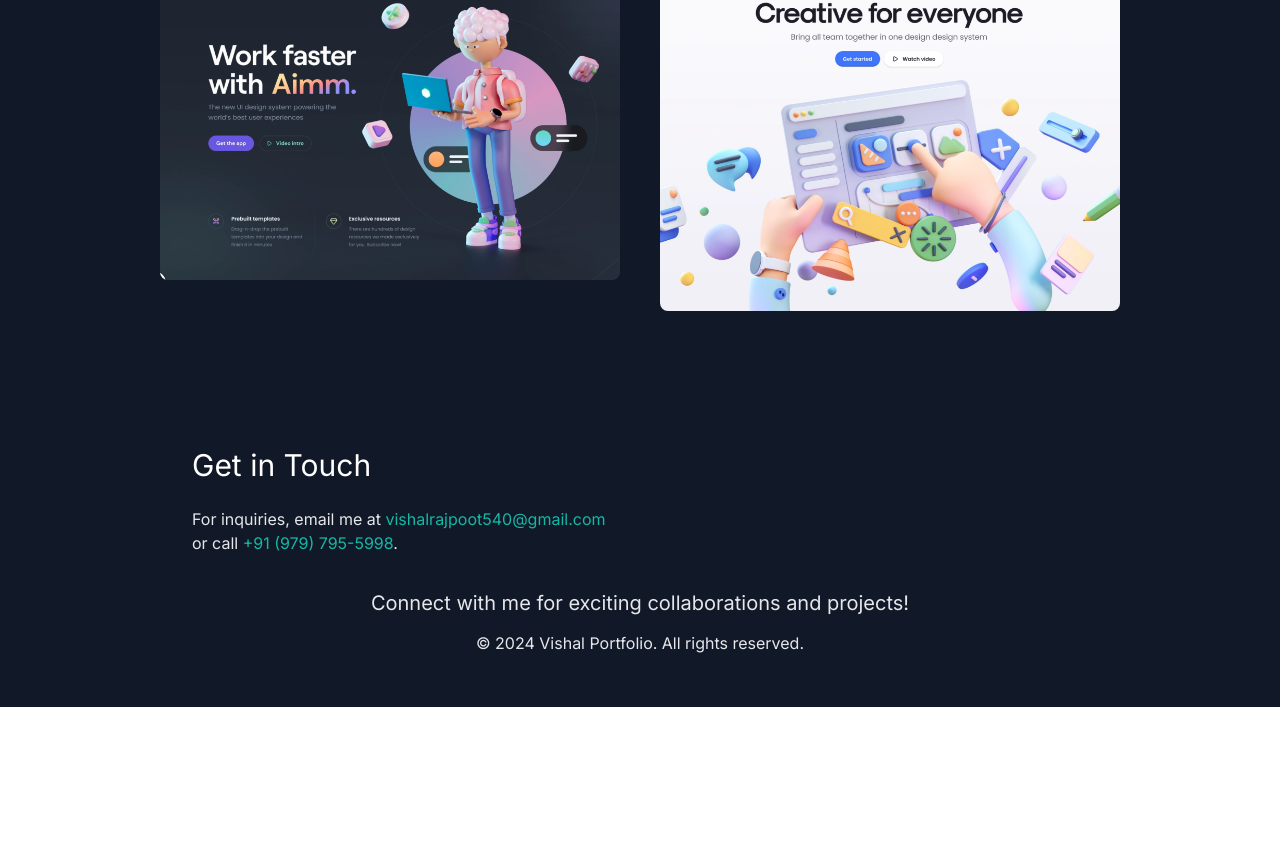
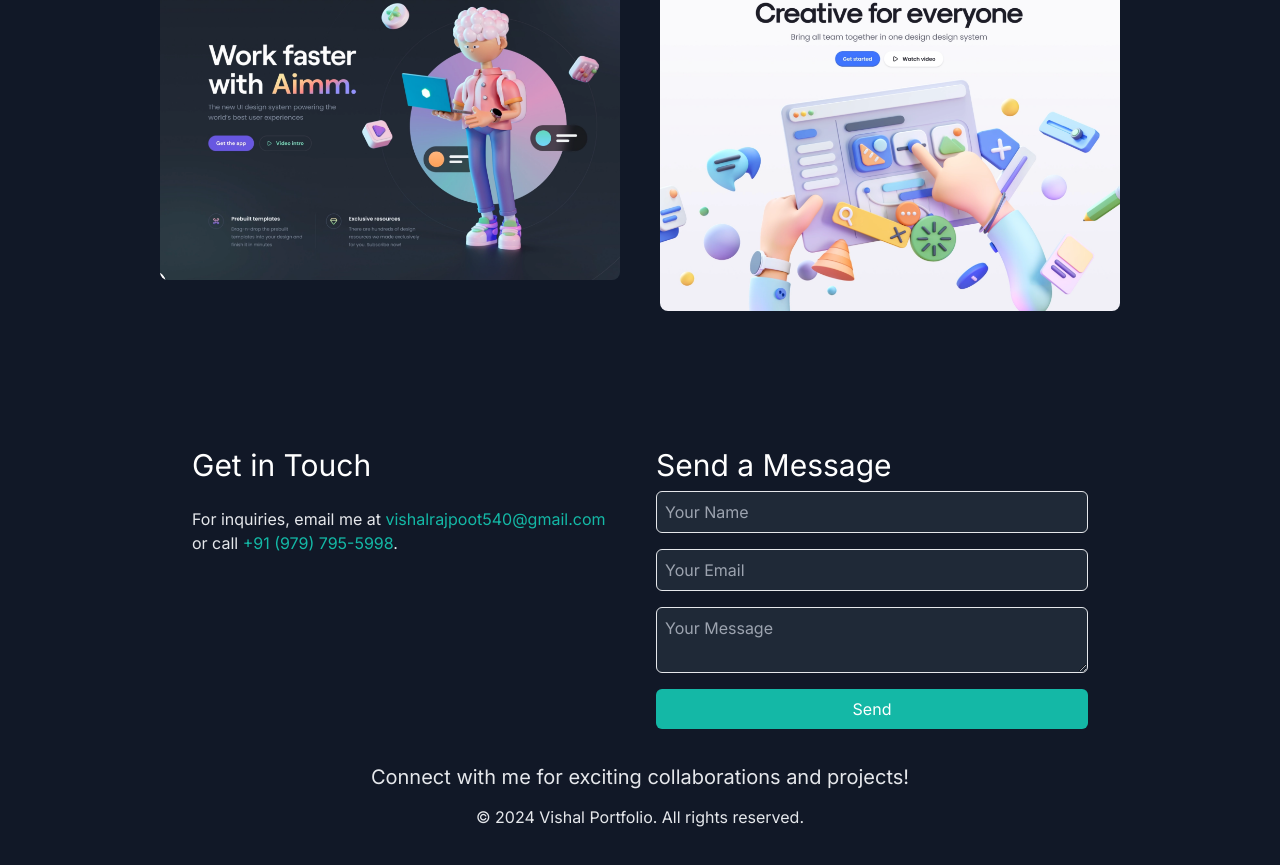
Before and after one commit to vishal-rajpoot/vishal-portfolio, a Next.js app: page / in a window 1280 px wide. Shown: the part 4827-5692 px from the top of the page. Before the commit the page ends 5534 px from the top, so only its background shows below. Built offline with nearby package versions, Linux system fonts and the light colour scheme.

Commit message:
Update page.tsx

```diff
--- a/app/page.tsx
+++ b/app/page.tsx
@@ -398,6 +398,59 @@ export default function Home() {
               .
             </p>
           </div>
+          {/* Contact Form */}
+      <div>
+        <h2 className="text-2xl py-2 dark:text-white md:text-3xl">Send a Message</h2>
+        <form
+          onSubmit={async (e) => {
+            e.preventDefault();
+            const formData = new FormData(e.currentTarget);
+            const res = await fetch("/api/contact", {
+              method: "POST",
+              body: JSON.stringify({
+                name: formData.get("name"),
+                email: formData.get("email"),
+                message: formData.get("message"),
+              }),
+              headers: { "Content-Type": "application/json" },
+            });
+            if (res.ok) {
+              alert("Message sent successfully!");
+              e.currentTarget.reset();
+            } else {
+              alert("Failed to send message.");
+            }
+          }}
+          className="flex flex-col gap-4"
+        >
+          <input
+            type="text"
+            name="name"
+            placeholder="Your Name"
+            required
+            className="p-2 border rounded-md dark:bg-gray-800 dark:text-white"
+          />
+          <input
+            type="email"
+            name="email"
+            placeholder="Your Email"
+            required
+            className="p-2 border rounded-md dark:bg-gray-800 dark:text-white"
+          />
+          <textarea
+            name="message"
+            placeholder="Your Message"
+            required
+            className="p-2 border rounded-md dark:bg-gray-800 dark:text-white"
+          />
+          <button
+            type="submit"
+            className="bg-teal-500 text-white px-4 py-2 rounded-md hover:bg-teal-600"
+          >
+            Send
+          </button>
+        </form>
+      </div>
         </div>
         <div className="text-center mt-6 text-md py-2 leading-8 text-gray-800 dark:text-gray-200 max-w-xl mx-auto md:text-xl">
           <p className="text-md leading-8 text-gray-800 dark:text-gray-200">
```
